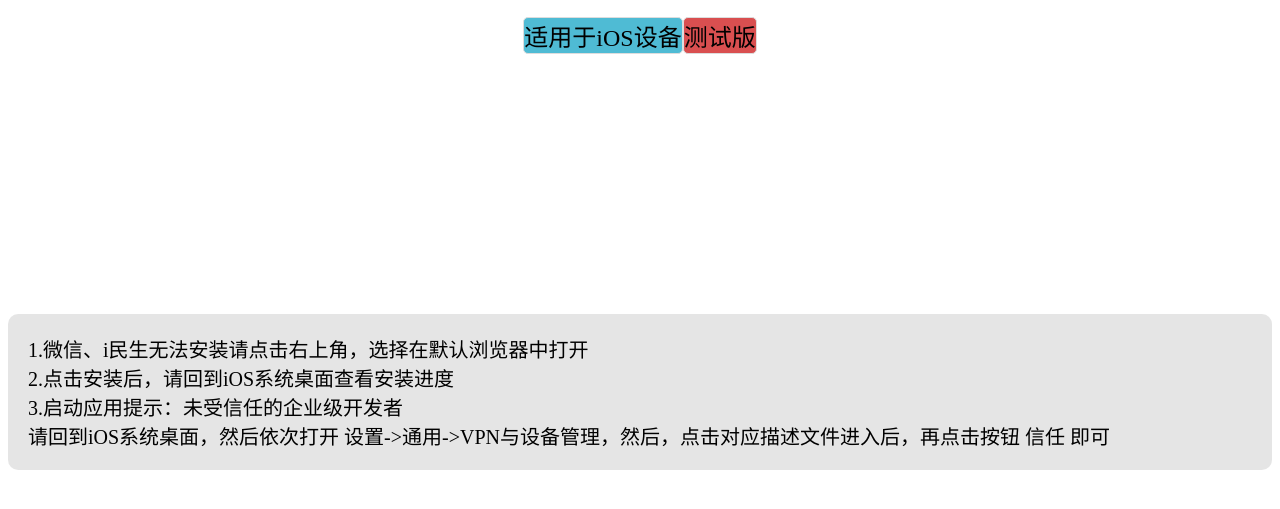
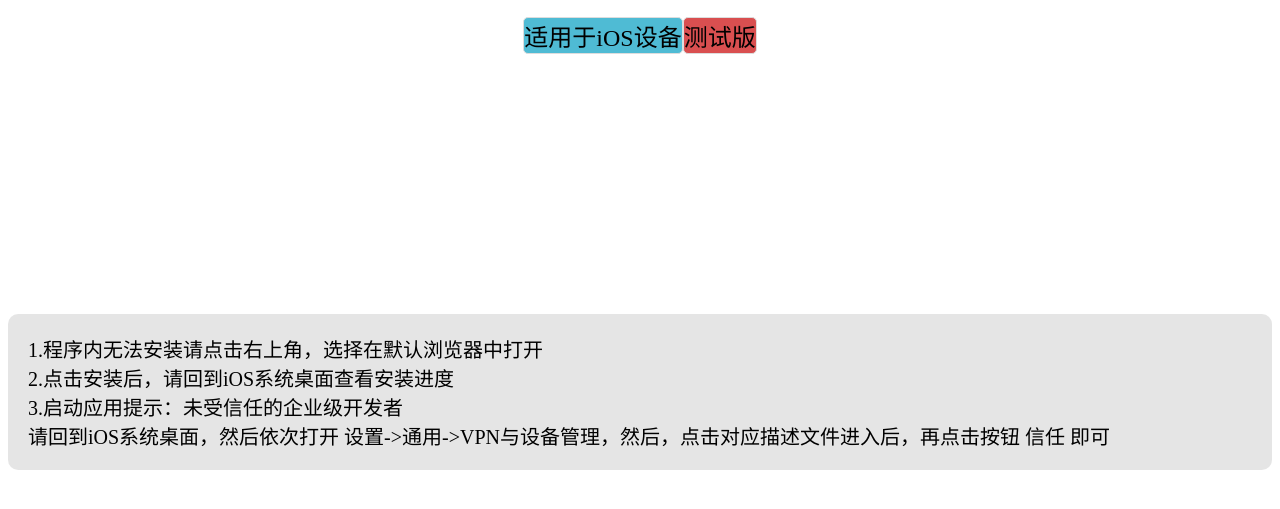
Before and after one commit to qijunxi/app, a plain HTML site: page index.html in a window 1280 px wide. Shown: the part 597-1106 px from the top of the page. Drawn offline with Linux system fonts and the light colour scheme.

Commit message:
Update index.html

```diff
--- a/index.html
+++ b/index.html
@@ -106,7 +106,7 @@ iOS-APP安装
 </body>
 <footer>
 	<p style="font-size: 20px; font-color:rgba(0, 0, 0, 0.6); text-align: left; padding: 20px; background:rgba(0, 0, 0, 0.1);margin-top: 260px; border-radius: 10px">
-            <span id="warning">1.微信、i民生无法安装请点击右上角，选择在默认浏览器中打开</span><br/>
+            <span id="warning">1.程序内无法安装请点击右上角，选择在默认浏览器中打开</span><br/>
             2.点击安装后，请回到iOS系统桌面查看安装进度
             <br/>
 			3.启动应用提示：未受信任的企业级开发者
```
